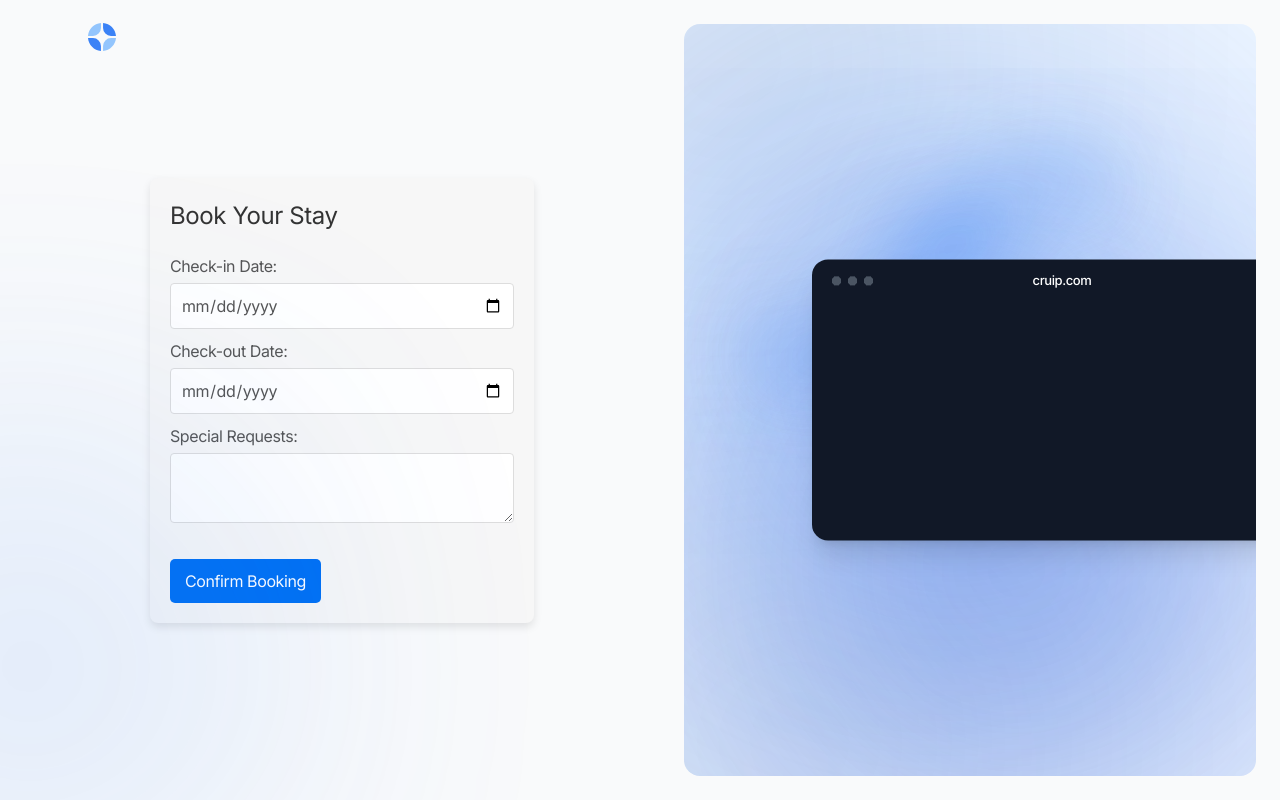
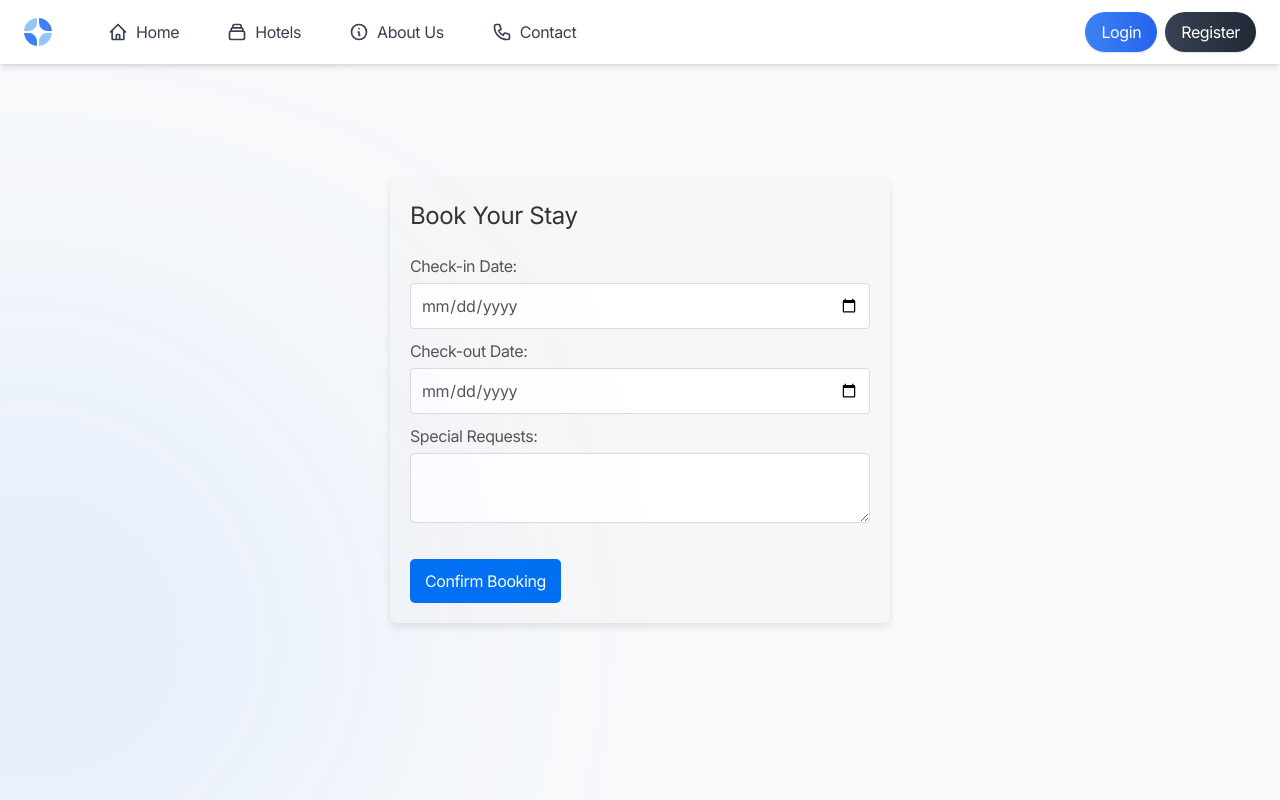
Before and after one commit to fizza296/hotel-reservation-system, a Next.js app: page /bookings in a window 1280 px wide. Built offline with nearby package versions, Linux system fonts and the light colour scheme; no server answers.

Commit message:
Removed right hand illustration from layout.tsx and made user bookings page look a bit better

```diff
--- a/app/(auth)/layout.tsx
+++ b/app/(auth)/layout.tsx
@@ -1,6 +1,6 @@
-import Image from "next/image";
+"use client";
+import Header from "@/components/ui/header";
 import Logo from "@/components/ui/logo";
-import AuthBg from "@/public/images/auth-bg.svg";
 
 export default function AuthLayout({
   children,
@@ -9,88 +9,24 @@ export default function AuthLayout({
 }) {
   return (
     <>
-      <header className="absolute z-30 w-full">
-        <div className="mx-auto max-w-6xl px-4 sm:px-6">
-          <div className="flex h-16 items-center justify-between md:h-20">
-            {/* Site branding */}
-            <div className="mr-4 shrink-0">
-              <Logo />
-            </div>
-          </div>
-        </div>
-      </header>
+      {/* Header component */}
+      <Header />
 
-      <main className="relative flex grow">
+      <main className="relative flex grow items-center justify-center">
+        {/* Background decoration */}
         <div
           className="pointer-events-none absolute bottom-0 left-0 -translate-x-1/3"
           aria-hidden="true"
         >
-          <div className="h-80 w-80 rounded-full bg-gradient-to-tr from-blue-500 opacity-70 blur-[160px]"></div>
+          <div className="h-96 w-96 rounded-full bg-gradient-to-tr from-blue-500 opacity-70 blur-[200px]"></div>
         </div>
 
         {/* Content */}
-        <div className="w-full">
-          <div className="flex h-full flex-col justify-center before:min-h-[4rem] before:flex-1 after:flex-1 md:before:min-h-[5rem]">
-            <div className="px-4 sm:px-6">
-              <div className="mx-auto w-full max-w-sm">
-                <div className="py-16 md:py-20">{children}</div>
-              </div>
-            </div>
+        <div className="w-full px-4 sm:px-6">
+          <div className="mx-auto w-full max-w-4xl">
+            <div className="py-16 md:py-20">{children}</div>
           </div>
         </div>
-
-        <>
-          {/* Right side */}
-          <div className="relative my-6 mr-6 hidden w-[572px] shrink-0 overflow-hidden rounded-2xl lg:block">
-            {/* Background */}
-            <div
-              className="pointer-events-none absolute left-1/2 top-1/2 -z-10 -ml-24 -translate-x-1/2 -translate-y-1/2 bg-blue-50"
-              aria-hidden="true"
-            >
-              <Image
-                src={AuthBg}
-                className="max-w-none"
-                width={1285}
-                height={1684}
-                alt="Auth bg"
-              />
-            </div>
-            {/* Illustration */}
-            <div className="absolute left-32 top-1/2 w-[500px] -translate-y-1/2">
-              <div className="aspect-video w-full rounded-2xl bg-gray-900 px-5 py-3 shadow-xl transition duration-300">
-                <div className="relative mb-8 flex items-center justify-between before:block before:h-[9px] before:w-[41px] before:bg-[length:16px_9px] before:[background-image:radial-gradient(circle_at_4.5px_4.5px,_theme(colors.gray.600)_4.5px,_transparent_0)] after:w-[41px]">
-                  <span className="text-[13px] font-medium text-white">
-                    cruip.com
-                  </span>
-                </div>
-                <div className="font-mono text-sm text-gray-500 transition duration-300 [&_span]:opacity-0">
-                  <span className="animate-[code-1_10s_infinite] text-gray-200">
-                    npm login
-                  </span>{" "}
-                  <span className="animate-[code-2_10s_infinite]">
-                    --registry=https://npm.pkg.github.com
-                  </span>
-                  <br />
-                  <span className="animate-[code-3_10s_infinite]">
-                    --scope=@phanatic
-                  </span>{" "}
-                  <span className="animate-[code-4_10s_infinite]">
-                    Successfully logged-in.
-                  </span>
-                  <br />
-                  <br />
-                  <span className="animate-[code-5_10s_infinite] text-gray-200">
-                    npm publish
-                  </span>
-                  <br />
-                  <span className="animate-[code-6_10s_infinite]">
-                    Package published.
-                  </span>
-                </div>
-              </div>
-            </div>
-          </div>
-        </>
       </main>
     </>
   );
--- a/app/(auth)/user_bookings/page.tsx
+++ b/app/(auth)/user_bookings/page.tsx
@@ -1,7 +1,7 @@
 "use client";
 
 import { useEffect, useState } from "react";
-import moment from "moment"; // Use moment.js for date manipulation (or day.js if preferred)
+import moment from "moment";
 
 type Booking = {
   booking_id: number;
@@ -11,7 +11,7 @@ type Booking = {
   check_out_date: string;
   status: string;
   special_requests: string | null;
-  created_at: string; // Include created_at field
+  created_at: string;
 };
 
 export default function MyBookingsPage() {
@@ -58,11 +58,10 @@ export default function MyBookingsPage() {
       });
 
       if (res.ok) {
-        // Update the booking status in the state instead of removing it
         setBookings((prev) =>
           prev.map((booking) =>
             booking.booking_id === bookingId
-              ? { ...booking, status: "cancelled" } // Change status to 'cancelled'
+              ? { ...booking, status: "cancelled" }
               : booking
           )
         );
@@ -76,70 +75,85 @@ export default function MyBookingsPage() {
     }
   };
 
-  if (loading) return <div>Loading your bookings...</div>;
+  if (loading)
+    return (
+      <div className="flex items-center justify-center py-20">
+        <div className="text-lg font-semibold text-gray-700">Loading your bookings...</div>
+      </div>
+    );
 
-  if (message) return <div>{message}</div>;
+  if (message)
+    return (
+      <div className="flex items-center justify-center py-20">
+        <div className="text-lg font-semibold text-gray-700">{message}</div>
+      </div>
+    );
 
   return (
-    <div className="bookings-container">
-      {bookings.map((booking) => {
+    <div className="mx-auto max-w-4xl px-4 py-12 sm:px-6 lg:px-8">
+      <h1 className="mb-8 text-3xl font-bold text-gray-800">My Bookings</h1>
+      <div className="space-y-8">
+        {bookings.map((booking, index) => {
           const isCancellable = moment().diff(moment(booking.created_at), "hours") <= 24;
 
           return (
-          <div key={booking.booking_id} className="booking-card">
-            <h3 className="hotel-name">{booking.hotel_name}</h3>
-            <p>Room Type: {booking.room_type}</p>
-            <p>Check-In: {booking.check_in_date}</p>
-            <p>Check-Out: {booking.check_out_date}</p>
-            <p>Created At: {moment(booking.created_at).format("MMMM Do YYYY, h:mm:ss a")}</p>
-            <p>Status: {booking.status}</p>
-            {booking.special_requests && <p>Special Requests: {booking.special_requests}</p>}
+            <div
+              key={booking.booking_id}
+              className={`rounded-lg p-6 shadow-lg transition-transform duration-300 hover:-translate-y-1 ${
+                index % 2 === 0 ? "bg-white" : "bg-gray-50"
+              }`}
+            >
+              <div className="border-b pb-4 mb-4">
+                <div className="flex items-center justify-between">
+                  <h3 className="text-2xl font-bold text-blue-600">{booking.hotel_name}</h3>
+                  <span
+                    className={`rounded-full px-3 py-1 text-sm font-medium ${
+                      booking.status === "cancelled"
+                        ? "bg-red-100 text-red-800"
+                        : "bg-green-100 text-green-800"
+                    }`}
+                  >
+                    {booking.status === "cancelled" ? "Cancelled" : "Active"}
+                  </span>
+                </div>
+              </div>
+              <div className="mt-2 grid grid-cols-1 gap-4 sm:grid-cols-2">
+                <p>
+                  <span className="font-semibold text-gray-700">Room Type:</span> {booking.room_type}
+                </p>
+                <p>
+                  <span className="font-semibold text-gray-700">Check-In:</span>{" "}
+                  {moment(booking.check_in_date).format("MMMM Do YYYY")}
+                </p>
+                <p>
+                  <span className="font-semibold text-gray-700">Check-Out:</span>{" "}
+                  {moment(booking.check_out_date).format("MMMM Do YYYY")}
+                </p>
+                <p>
+                  <span className="font-semibold text-gray-700">Booked On:</span>{" "}
+                  {moment(booking.created_at).format("MMMM Do YYYY, h:mm a")}
+                </p>
+                {booking.special_requests && (
+                  <p className="sm:col-span-2">
+                    <span className="font-semibold text-gray-700">Special Requests:</span>{" "}
+                    {booking.special_requests}
+                  </p>
+                )}
+              </div>
               {isCancellable && booking.status !== "cancelled" && (
-              <button onClick={() => handleCancel(booking.booking_id)} className="cancel-button">
+                <div className="mt-6 text-right">
+                  <button
+                    onClick={() => handleCancel(booking.booking_id)}
+                    className="rounded-md bg-red-600 px-4 py-2 text-white shadow hover:bg-red-700 focus:outline-none focus:ring-2 focus:ring-red-500 focus:ring-offset-2"
+                  >
                     Cancel Booking
                   </button>
+                </div>
               )}
             </div>
           );
         })}
-
-      <style jsx>{`
-        .bookings-container {
-          display: flex;
-          flex-direction: column;
-          gap: 20px;
-          padding: 20px;
-          background-color: #f5f5f5;
-        }
-        .booking-card {
-          background: #fff;
-          border-radius: 10px;
-          padding: 20px;
-          box-shadow: 0 4px 12px rgba(0, 0, 0, 0.1);
-          transition: transform 0.3s ease;
-        }
-        .booking-card:hover {
-          transform: translateY(-5px);
-        }
-        .hotel-name {
-          font-size: 1.5rem;
-          font-weight: bold;
-          color: #333;
-          margin-bottom: 10px;
-        }
-        .cancel-button {
-          background: #ff4d4d;
-          color: white;
-          border: none;
-          padding: 10px 15px;
-          border-radius: 5px;
-          cursor: pointer;
-          transition: background 0.3s ease;
-        }
-        .cancel-button:hover {
-          background: #e60000;
-        }
-      `}</style>
+      </div>
     </div>
   );
 }
```
Lines whose indentation alone changed are shown as unchanged.
